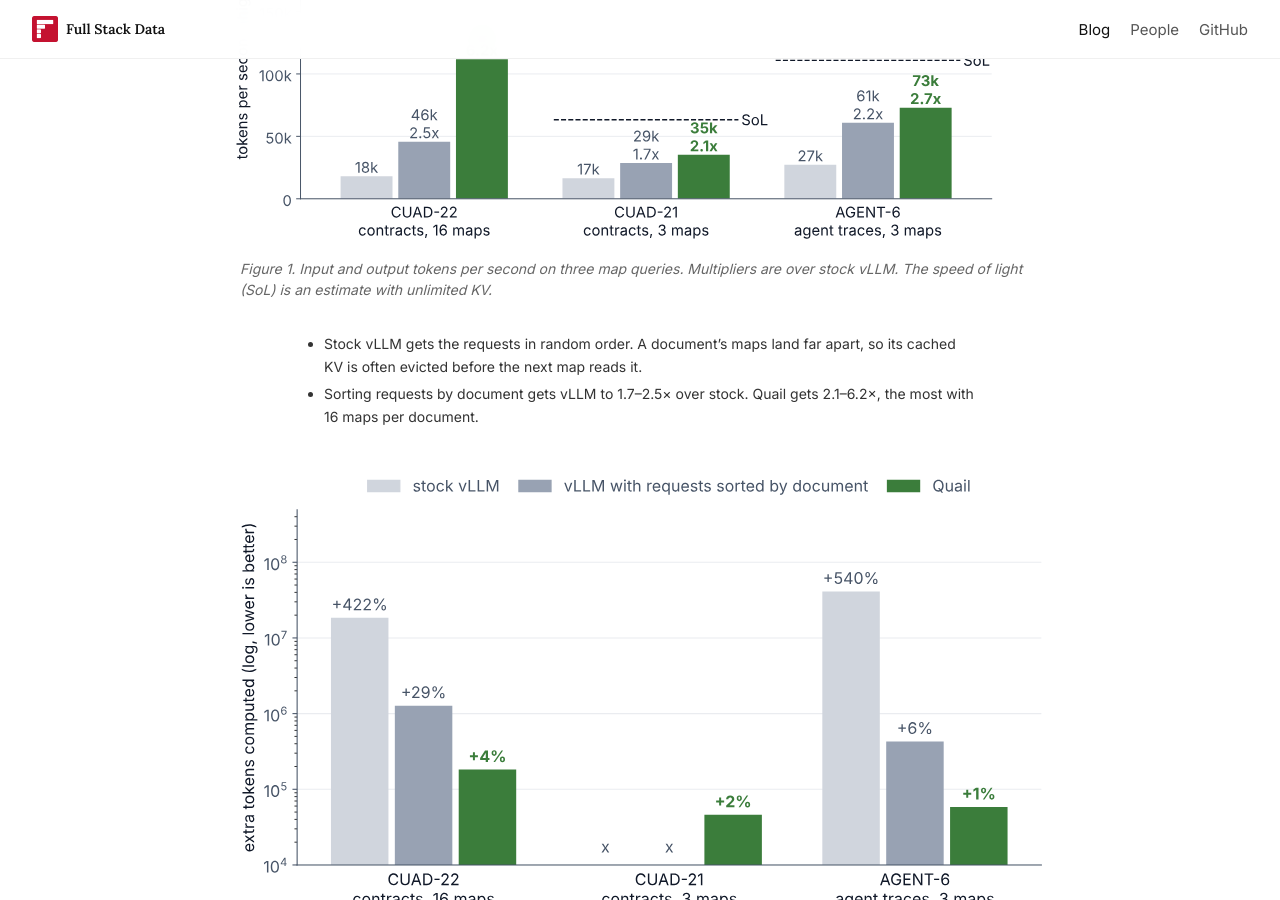
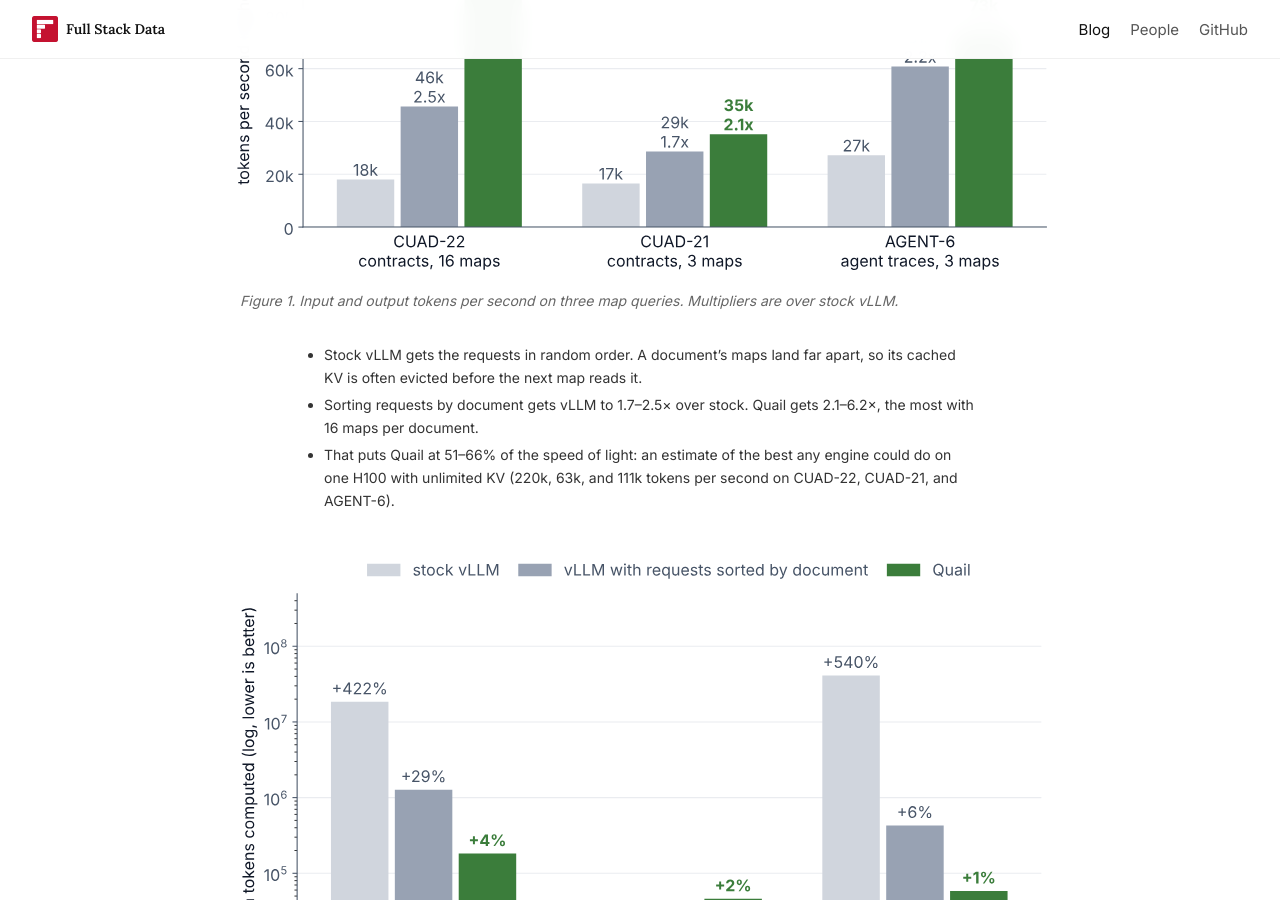
Before and after one commit to fsdatalab/fsdatalab.github.io, a Jekyll site: the page built from _posts/2026-11-03-ai-map.md, in a window 1280 px wide and 900 px high, scrolled down 3094 px. Built offline with Jekyll 4.4.1, drawn with Linux system fonts in a browser that asks for light colours.

Commit message:
State the AI.MAP speed of light in the text instead of the throughput chart
Co-Authored-By: Claude Opus 5.5 <noreply@anthropic.com>
Claude-Session: https://claude.ai/code/session_012G22YMQssRfNYLRetzTaCz

```diff
--- a/_posts/2026-11-03-ai-map.md
+++ b/_posts/2026-11-03-ai-map.md
@@ -92,11 +92,12 @@ Three map queries on Qwen3 4B FP8, one H100. Quail processes 2.1–6.2× more to
 
 <figure id="figure-1" style="width: min(52rem, calc(100vw - 3rem));">
 <img src="{{ '/assets/blog/ai-map/throughput.svg' | relative_url }}" alt="Input and output tokens per second of stock vLLM, vLLM with requests sorted by document, and Quail on CUAD-22, CUAD-21, and AGENT-6, with the speed of light. Quail is highest on every query.">
-<figcaption>Figure 1. Input and output tokens per second on three map queries. Multipliers are over stock vLLM. The speed of light (SoL) is an estimate with unlimited KV.</figcaption>
+<figcaption>Figure 1. Input and output tokens per second on three map queries. Multipliers are over stock vLLM.</figcaption>
 </figure>
 
 - Stock vLLM gets the requests in random order. A document's maps land far apart, so its cached KV is often evicted before the next map reads it.
 - Sorting requests by document gets vLLM to 1.7–2.5× over stock. Quail gets 2.1–6.2×, the most with 16 maps per document.
+- That puts Quail at 51–66% of the speed of light: an estimate of the best any engine could do on one H100 with unlimited KV (220k, 63k, and 111k tokens per second on CUAD-22, CUAD-21, and AGENT-6).
 
 <figure id="figure-2" style="width: min(52rem, calc(100vw - 3rem));">
 <img src="{{ '/assets/blog/ai-map/kv-regret.svg' | relative_url }}" alt="KV regret of the three systems on the three queries, on a log scale. Stock vLLM computes 422% and 540% extra tokens; Quail computes 1 to 4% extra.">
```
Also changed, not shown: assets/blog/ai-map/throughput.svg.
